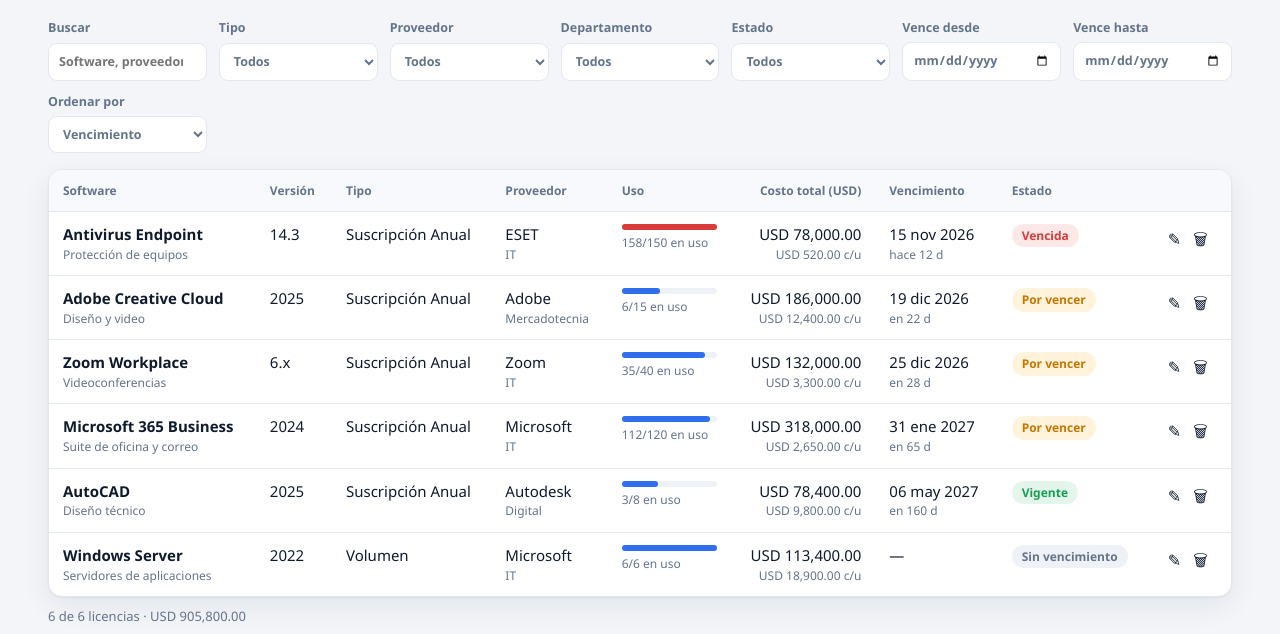
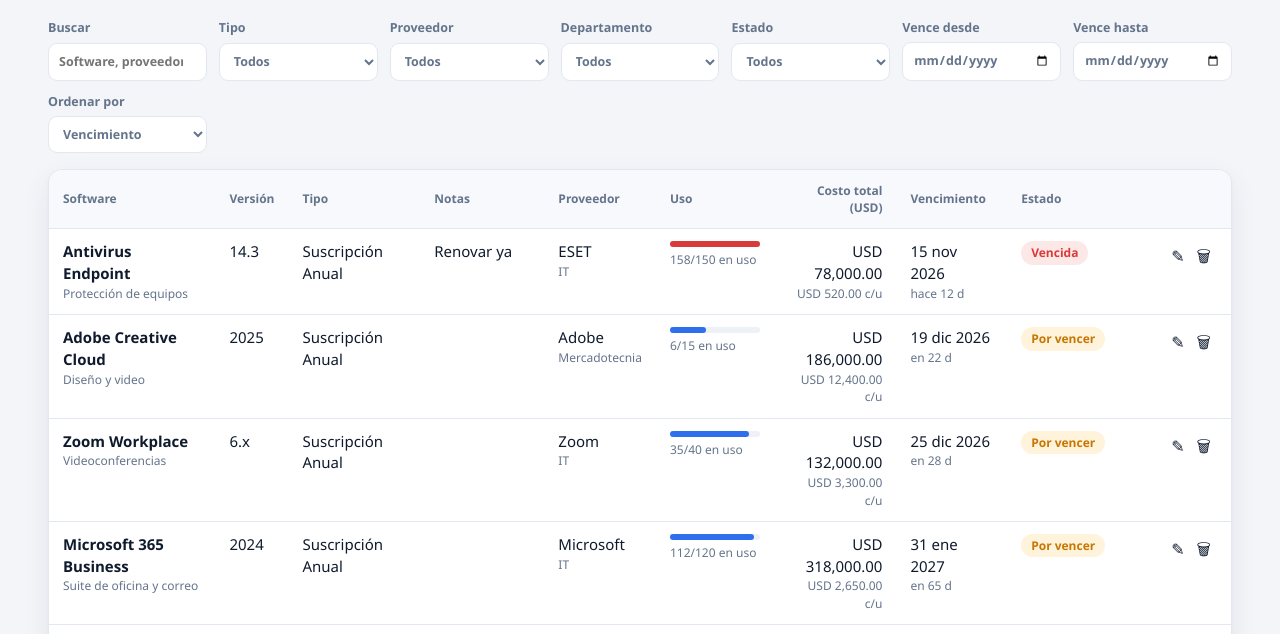
Before and after one commit to jlrg2026/licencias, a plain HTML site: page index.html in a window 1280 px wide. Both pictures are taken after a click on the button "Licencias". Shown: the part 154-788 px from the top of the page. Drawn offline with nearby package versions, Linux system fonts and the light colour scheme.

Commit message:
Update via weejur editor

```diff
--- a/index.html
+++ b/index.html
@@ -104,7 +104,7 @@ dialog form{padding:24px}.fg{display:grid;grid-template-columns:1fr 1fr;gap:12px
     <h1>Licencias</h1><p class="lead">Busca, filtra y administra cada licencia.</p>
     <div class="fb" id="tf"></div>
     <div class="tw"><table>
-      <thead><tr><th>Software</th><th>Versión</th><th>Tipo</th><th>Proveedor</th><th>Uso</th><th class="r">Costo total (USD)</th><th>Vencimiento</th><th>Estado</th><th></th></tr></thead>
+      <thead><tr><th>Software</th><th>Versión</th><th>Tipo</th><th>Notas</th><th>Proveedor</th><th>Uso</th><th class="r">Costo total (USD)</th><th>Vencimiento</th><th>Estado</th><th></th></tr></thead>
       <tbody id="tb"></tbody></table></div>
     <div class="foot" id="tc"></div>
   </section>
@@ -239,11 +239,11 @@ function dash(){const L=DATA,n=x=>L.filter(l=>{const d=dias(l);return d!==null&&
  if(!so.length&&!su.length)$('#ut').innerHTML='<small>Sin alertas de uso.</small>'}
 function tabla(){const L=filtrar(vals($('#tf')));
  $('#tb').innerHTML=L.map(l=>{const e=estado(l),d=dias(l),p=l.cantidad?Math.min(100,Math.round(l.enUso/l.cantidad*100)):0;
-  return`<tr><td><b>${esc(l.software)}</b><small>${esc(l.descripcion)}</small></td><td>${esc(l.version)}</td><td>${esc(l.tipo)}</td><td>${esc(l.proveedor)}<small>${esc(l.depto)}</small></td>
+  return`<tr><td><b>${esc(l.software)}</b><small>${esc(l.descripcion)}</small></td><td>${esc(l.version)}</td><td>${esc(l.tipo)}</td><td>${esc(l.notas)}</td><td>${esc(l.proveedor)}<small>${esc(l.depto)}</small></td>
   <td><div class="use ${l.enUso>l.cantidad?'over':''}"><i style="width:${p}%"></i></div><small>${l.enUso}/${l.cantidad} en uso</small></td>
   <td class="r">${money(tot(l))}<small>${money(l.costo)} c/u</small></td><td>${fd(l.vence)}<small>${d===null?'':d<0?'hace '+(-d)+' d':'en '+d+' d'}</small></td>
   <td><span class="chip ${CL[e]}">${e}</span></td><td class="act"><button data-e="${l.id}" title="Editar" aria-label="Editar">✎</button><button data-x="${l.id}" title="Eliminar" aria-label="Eliminar">🗑</button></td></tr>`}).join('')
-  ||'<tr><td colspan="9" class="empty">Sin resultados. Ajusta los filtros o agrega una licencia.</td></tr>';
+  ||'<tr><td colspan="10" class="empty">Sin resultados. Ajusta los filtros o agrega una licencia.</td></tr>';
  $('#tc').textContent=`${L.length} de ${DATA.length} licencias · ${money(L.reduce((s,l)=>s+tot(l),0))}`}
 function conteo(){const L=filtrar(vals($('#rf')));$('#rn').textContent=`${L.length} licencias coinciden con los filtros · costo total ${money(L.reduce((s,l)=>s+tot(l),0))}`}
 
```
